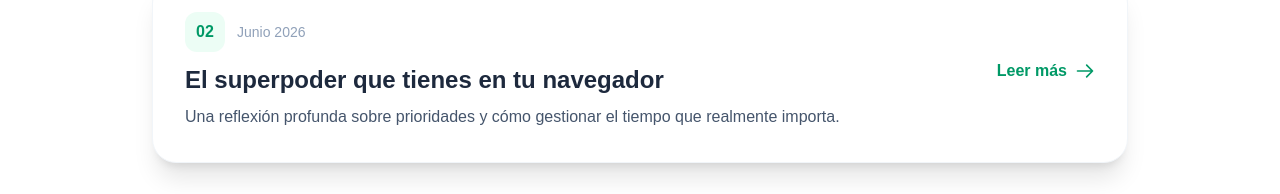
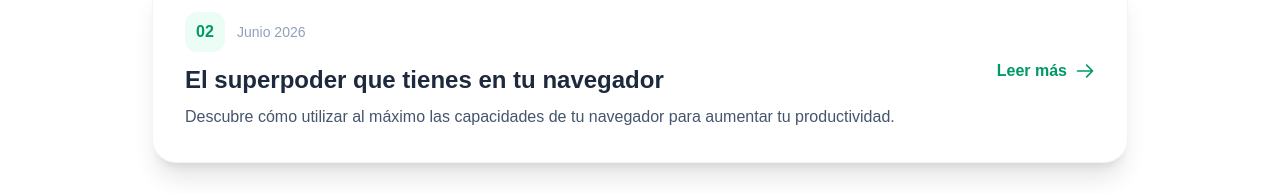
Before and after one commit to carlosalbertoxw/carlosalbertoxw.github.io, a Next.js app: page /productivity in a window 1280 px wide. Shown: the part 586-780 px from the top of the page. Built offline with nearby package versions, Linux system fonts and the light colour scheme.

Commit message:
Se actualiza contenido del sitio

```diff
--- a/src/app/productivity/page.tsx
+++ b/src/app/productivity/page.tsx
@@ -15,7 +15,7 @@ const productivityPosts = [
   },
   {
     title: "El superpoder que tienes en tu navegador",
-    description: "Una reflexión profunda sobre prioridades y cómo gestionar el tiempo que realmente importa.",
+    description: "Descubre cómo utilizar al máximo las capacidades de tu navegador para aumentar tu productividad.",
     href: "https://blog.carlosalbertoxw.com/2026/06/el-superpoder-que-tienes-en-tu-navegador.html",
     date: "Junio 2026"
   },
```
